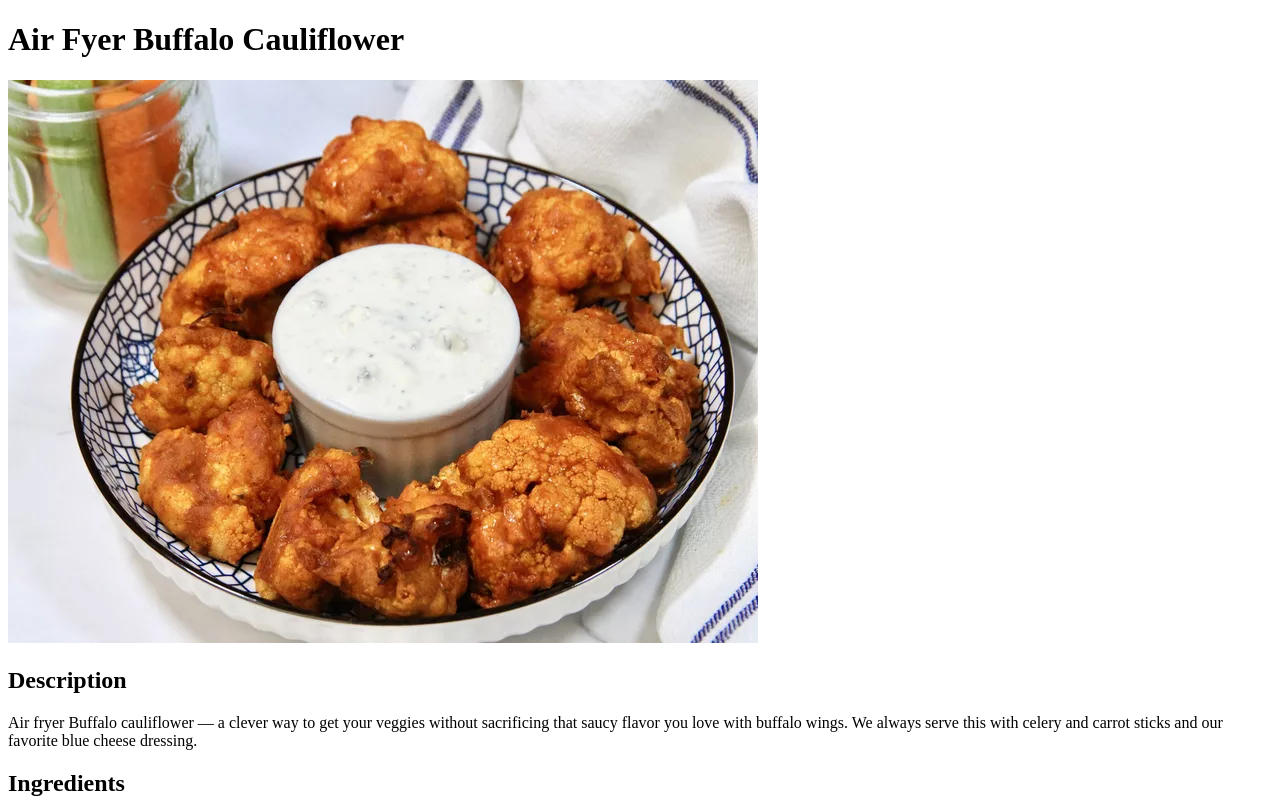
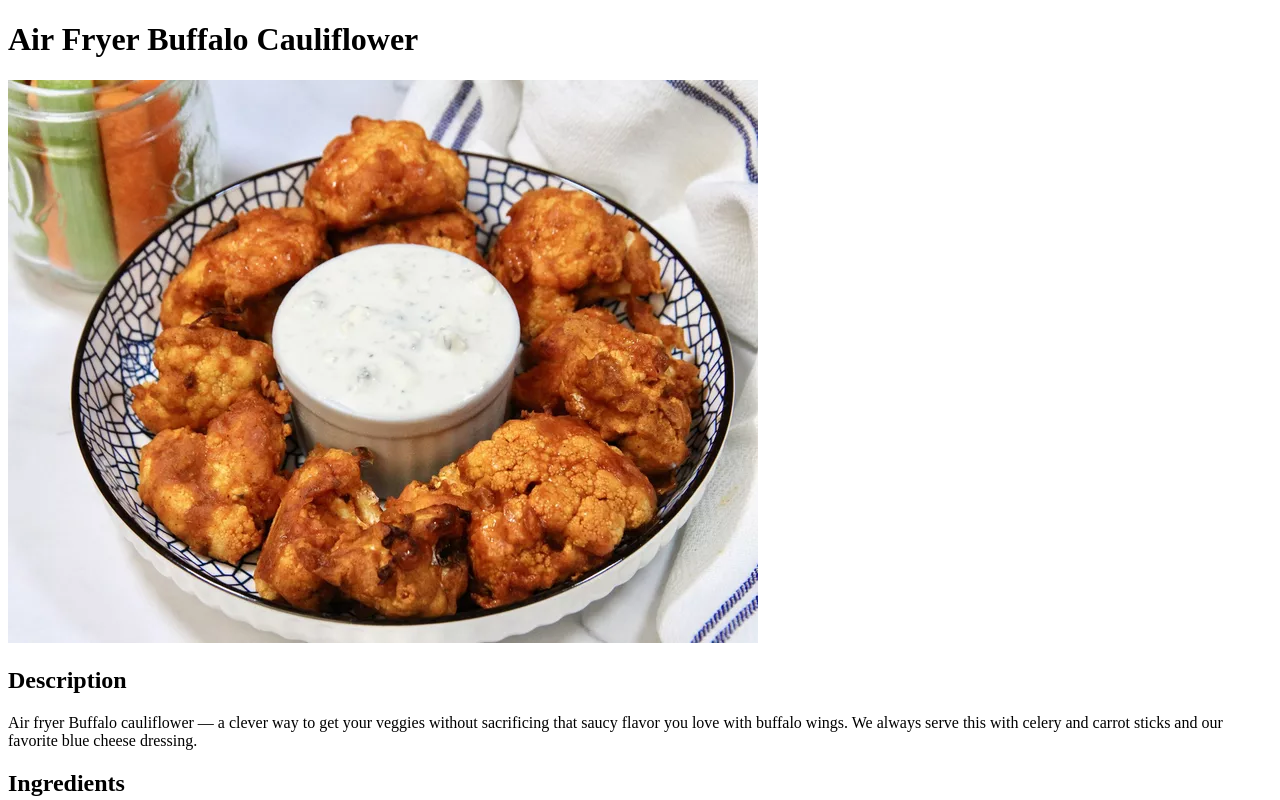
Before and after one commit to slowerplease/odin-recipes, a plain HTML site: page recipes/air-fryer-buffalo-cauliflower.html in a window 1280 px wide. Shown: the top 800 px of the page. Drawn offline with Linux system fonts and the light colour scheme.

Commit message:
Fix typo in recipe h1 name tag

```diff
--- a/recipes/air-fryer-buffalo-cauliflower.html
+++ b/recipes/air-fryer-buffalo-cauliflower.html
@@ -5,7 +5,7 @@
 	<title>Air Fryer Buffalo Cauliflower</title>
 </head>
 <body>
-	<h1>Air Fyer Buffalo Cauliflower</h1>
+	<h1>Air Fryer Buffalo Cauliflower</h1>
 	<img src="../img/air-fryer-buffalo-cauliflower.webp" alt="Finished Air Fryer Buffalo Cauliflower on a plate with sauce">
 	<h2>Description</h2>
 	<p> Air fryer Buffalo cauliflower — a clever way to get your veggies without sacrificing that saucy flavor you love with buffalo wings. We always serve this with celery and carrot sticks and our favorite blue cheese dressing.</p>
```
